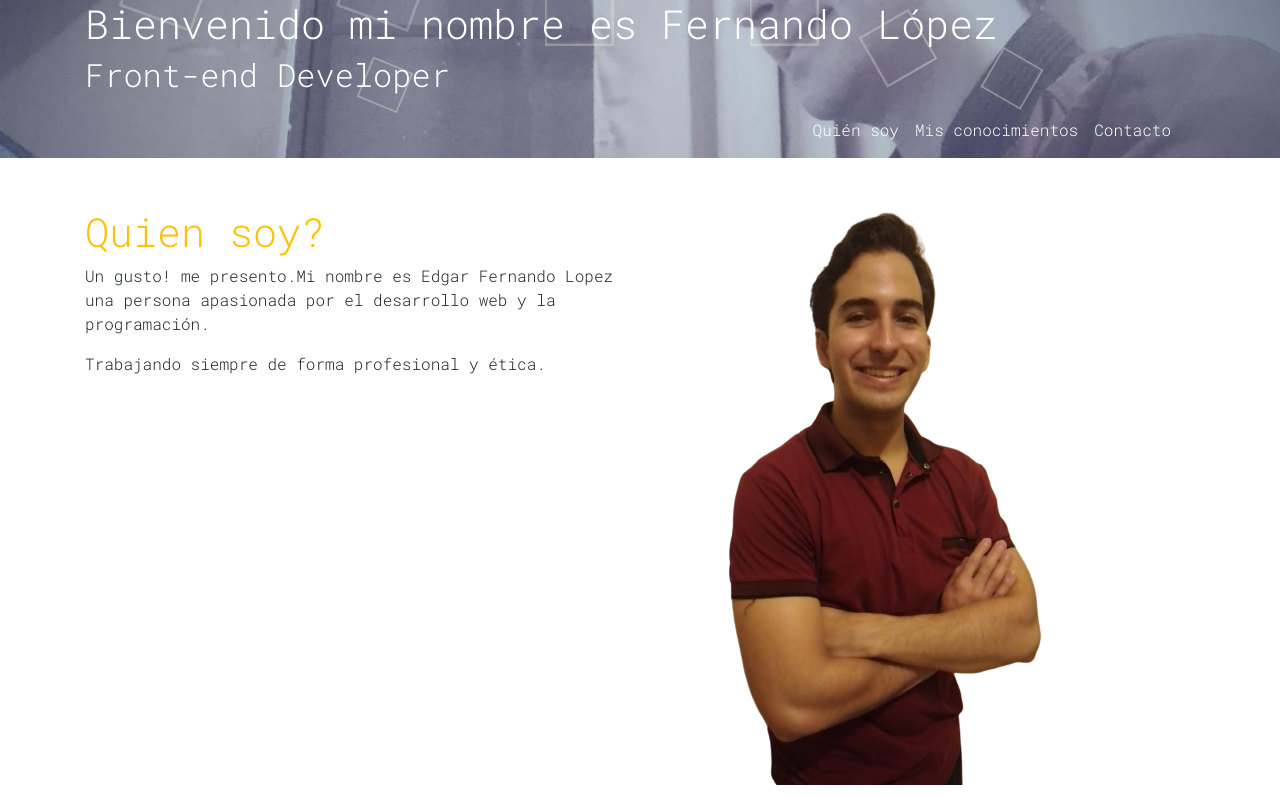
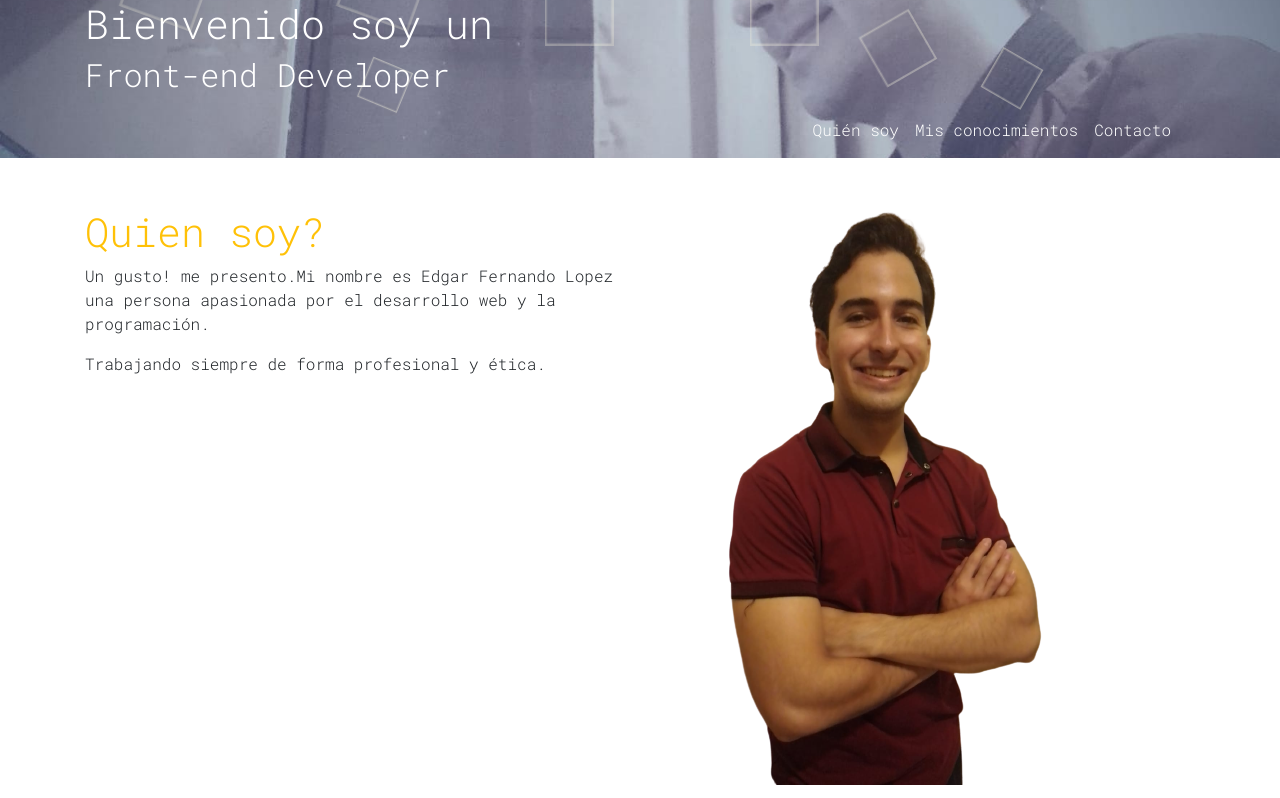
Before and after one commit to FerNIX1/FerNix.github.io, a plain HTML site: page index.html in a window 1280 px wide. Shown: the top 798 px of the page. Drawn offline with nearby package versions, Linux system fonts and the light colour scheme; a script that the page names is missing.

Commit message:
otro ajuste mas

```diff
--- a/index.html
+++ b/index.html
@@ -16,7 +16,7 @@
         <div class="container">
             <div class="row">
                 <div class="col-md-12">
-                    <h1 class="espaciado-superior1 text-white">Bienvenido mi nombre es Fernando López</h1>
+                    <h1 class="espaciado-superior1 text-white">Bienvenido soy un</h1>
                     <h2 class="espaciado-superior2 text-white">Front-end Developer</h2>
                 </div>
             </div>
```
